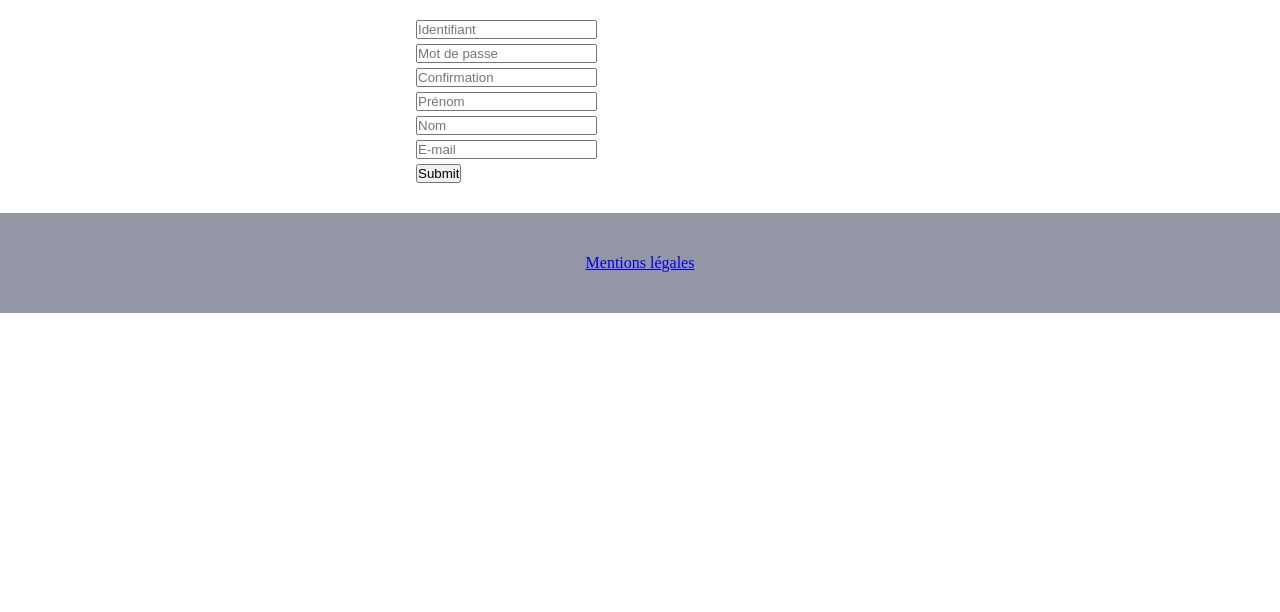
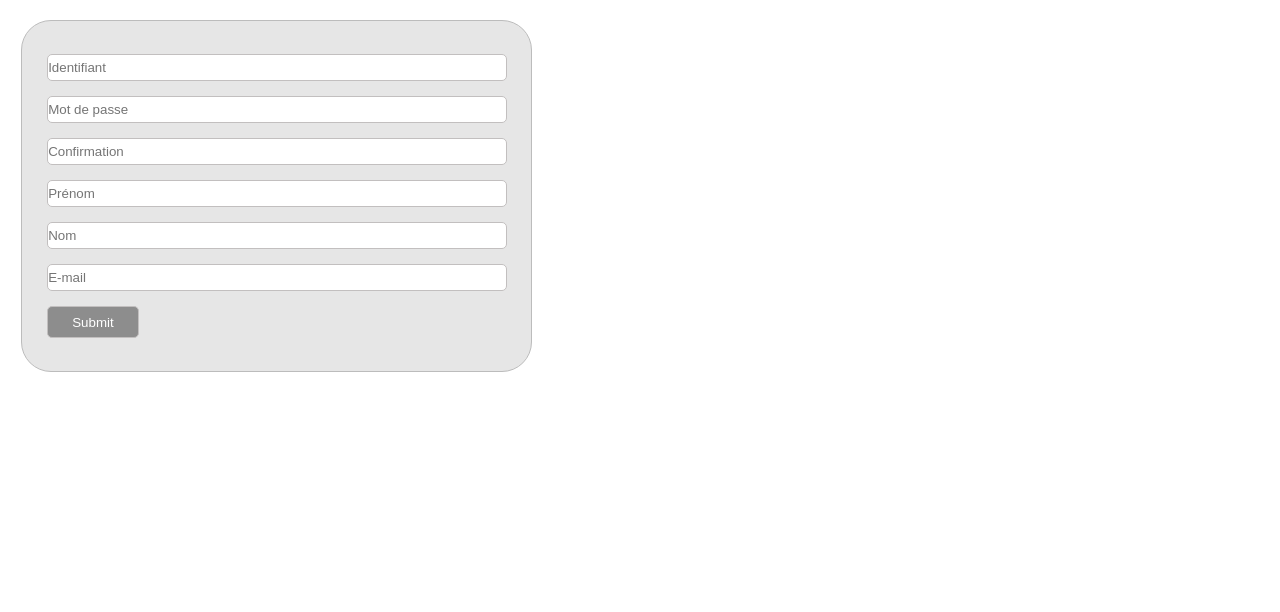
Before and after one commit to AChesnel/Projet-4, a PHP site: page /projet4/index.php?action=nouveauCompte in a window 1280 px wide. Shown: the part 60-672 px from the top of the page. Before the commit the page ends 373 px from the top, so only its background shows below. Run offline with PHP 8.4, Linux system fonts and the light colour scheme; some libraries are stand-ins or nearby versions; some web fonts are replaced.

Commit message:
Refonte graphique de la page de création de compte

```diff
--- a/assets/css/style.css
+++ b/assets/css/style.css
@@ -133,6 +133,24 @@
 	padding-top: 1px;
 	margin-top: 15px;
 	border: 1px ridge #bcbcbc;
+	border-radius: 30px;
+}
+
+#blocInscription {
+	width: 90%;
+	margin: 0 auto;
+	position: relative;
+	top: 50%;
+	transform: translateY(-50%);
+}
+
+#backgroundBlocInscription {
+	background-color: #e6e6e6;
+	height: 350px;
+	width: 40%;
+	margin-left: 1%;
+	border: 1px ridge #bcbcbc;
+	border-radius: 30px;
 }
 
 .elementForm {
@@ -154,10 +172,6 @@
 
 .boutonEnvoyer:hover {
 	background-color: #120fb4e6;
-}
-
-.formInscription {
-	margin-bottom: 5px;
 }
 
 .blank {
--- a/view/frontend/nouveauCompte.php
+++ b/view/frontend/nouveauCompte.php
@@ -1,17 +1,21 @@
 <?php include('header.php');?>
 
-<div id="blocConnexion">
-	<form action="index.php?action=createAccount" method="post">
+<div id="blocSite">
+	<div id="backgroundBlocInscription">
+		<div id="blocInscription">
+			<form action="index.php?action=createAccount" method="post">
 
-		<input type="text" name="identifiant" id="identifiant" placeholder="Identifiant" required="required" maxlength="12" class="formInscription"><br />
-		<input type="password" name="password" id="password" placeholder="Mot de passe" required="required" class="formInscription"><br />
-		<input type="password" name="confirm" id="confirm" placeholder="Confirmation" required="required" class="formInscription"><br />
-		<input type="text" name="prénom" id="prénom" placeholder="Prénom" required="required" maxlength="16" class="formInscription"><br />
-		<input type="text" name="nom" id="nom" placeholder="Nom" required="required" maxlength="16" class="formInscription"><br />
-		<input type="email" name="email" placeholder="E-mail" required="required" class="formInscription"> <br />
-		<input type="submit">
+				<input type="text" name="identifiant" id="identifiant" placeholder="Identifiant" required="required" maxlength="12" class="elementForm">
+				<input type="password" name="password" id="password" placeholder="Mot de passe" required="required" class="elementForm">
+				<input type="password" name="confirm" id="confirm" placeholder="Confirmation" required="required" class="elementForm">
+				<input type="text" name="prénom" id="prénom" placeholder="Prénom" required="required" maxlength="16" class="elementForm">
+				<input type="text" name="nom" id="nom" placeholder="Nom" required="required" maxlength="16" class="elementForm">
+				<input type="email" name="email" placeholder="E-mail" required="required" class="elementForm">
+				<input type="submit" class="elementForm boutonEnvoyer">
 
-	</form>
+			</form>
+		</div>
+	</div>
 </div>
 
 <?php include('footer.php');?>
```
